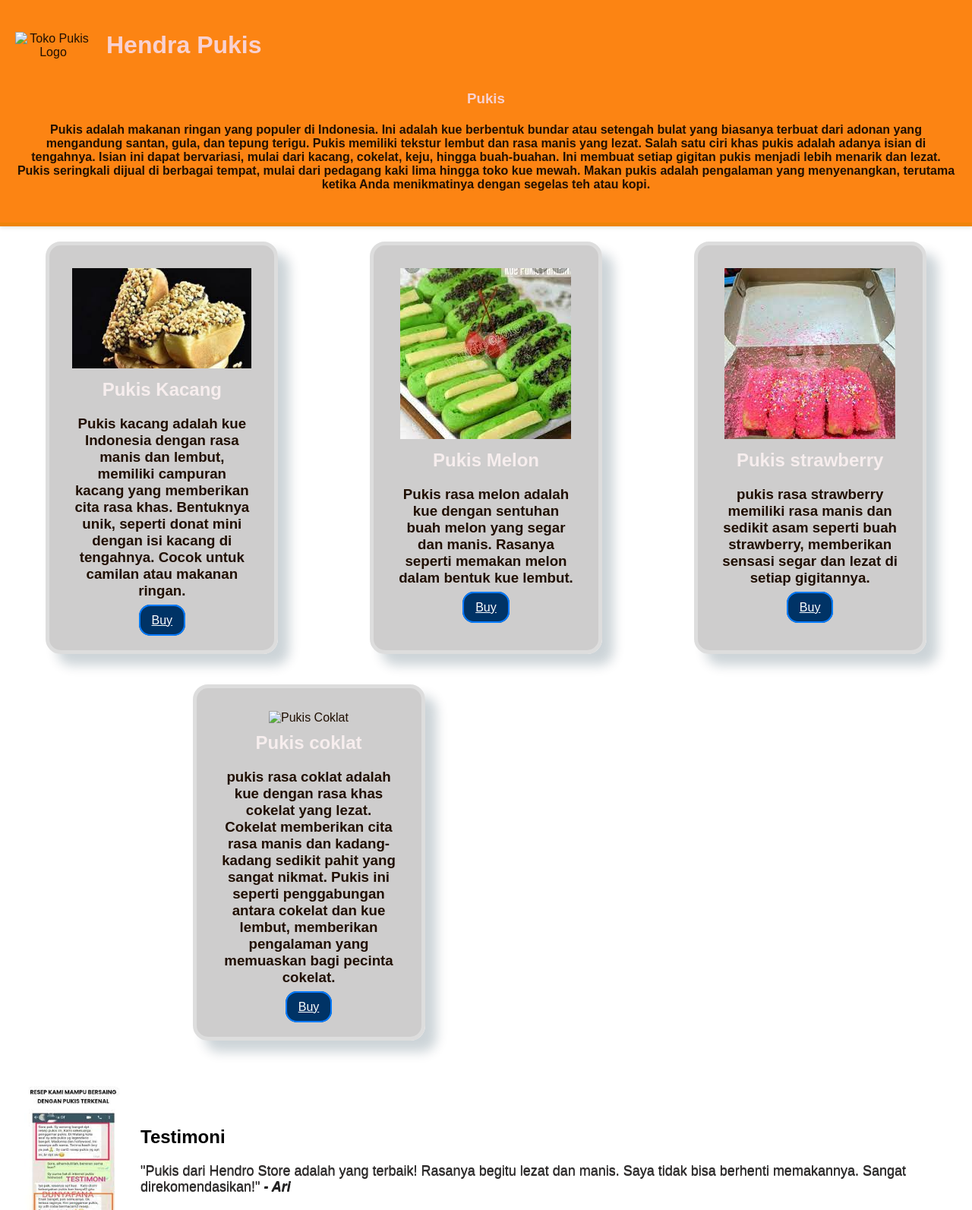
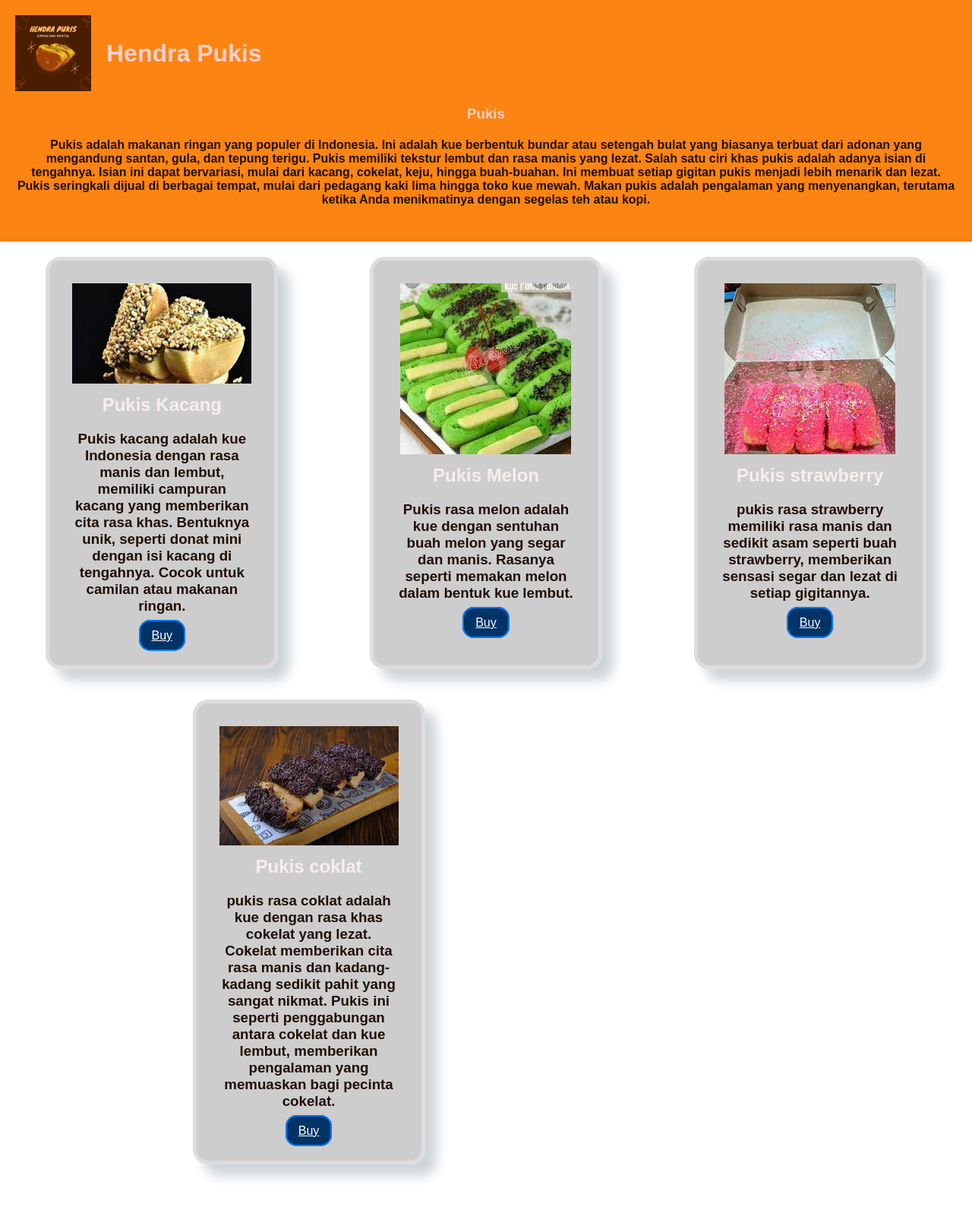
Before and after one commit to IlhamWidi/Pukis-Hendra, a plain HTML site: page Tampilan.html in a window 1280 px wide. Shown: the top 1593 px of the page at 76% size. Drawn offline with Linux system fonts and the light colour scheme.

Commit message:
Update Tampilan.html

```diff
--- a/Tampilan.html
+++ b/Tampilan.html
@@ -6,7 +6,7 @@
   </section>
   <title>Toko Pukis</title>
   <link rel="stylesheet" type="text/css" href="style.css">
-  <link rel="icon" href="sistem los.jpg" type="image/x-icon">
+  <link rel="icon" href="Coklat dan Oren Kue Pukis Empuk dan Mentul Kiriman Instagram - Copy.jpg" type="image/x-icon">
 </head>
 <body>
   <section id="artikel">
@@ -16,7 +16,7 @@
   </section>
   <header class="blue-header">
     <div class="logo-title">
-      <img src="sistem los.jpg" alt="Toko Pukis Logo">
+      <img src="Coklat dan Oren Kue Pukis Empuk dan Mentul Kiriman Instagram - Copy.jpg" alt="Toko Pukis Logo">
       <h1>Hendra Pukis</h1>
     </div>
 
@@ -57,7 +57,7 @@
       <a href="https://wa.me/6285707211646" class="buy-button">Buy</a>
     </div>
     <div class="product">
-      <img src="pukis coklat.jpg" alt="Pukis Coklat">
+      <img src="pukis coklat 2.jpg" alt="Pukis Coklat">
       <h2>Pukis coklat</h2>
       <h3>pukis rasa coklat adalah kue dengan rasa khas cokelat yang lezat. Cokelat memberikan cita rasa manis dan kadang-kadang sedikit pahit yang sangat nikmat. Pukis ini seperti penggabungan antara cokelat dan kue lembut, memberikan pengalaman yang memuaskan bagi pecinta cokelat.</h3>
       <a href="https://wa.me/6285707211646" class="buy-button">Buy</a>
```
